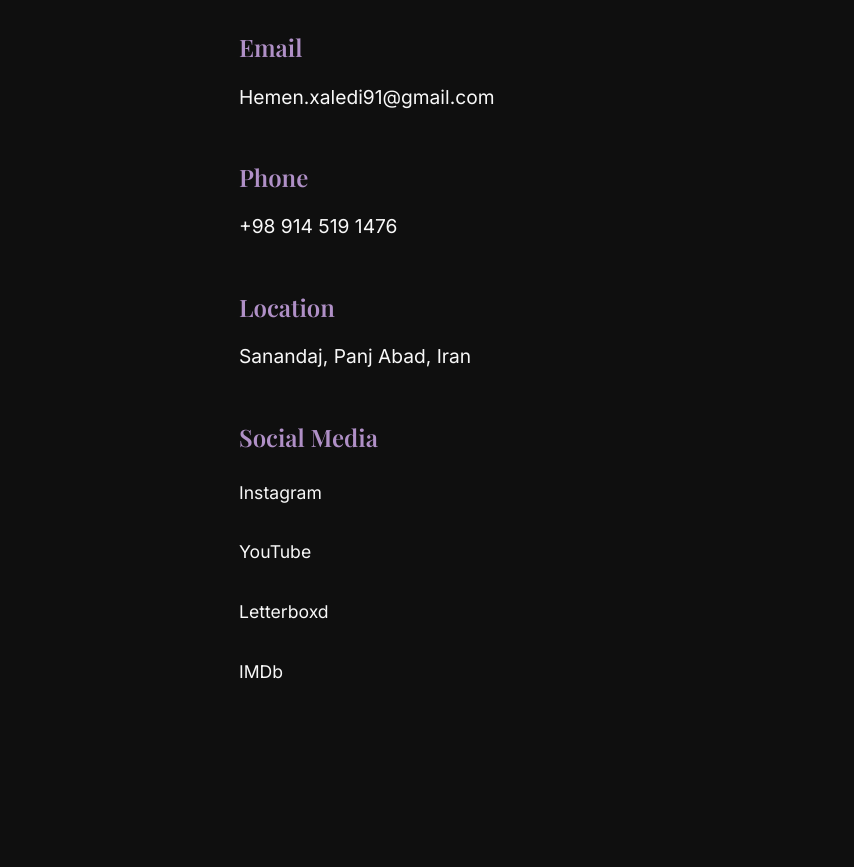
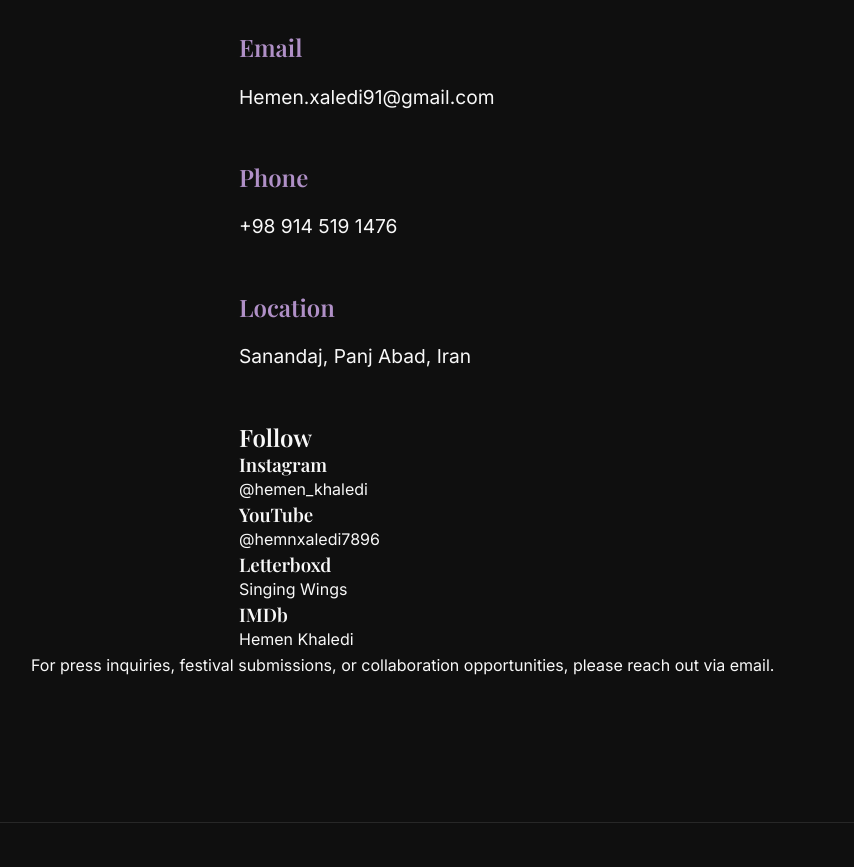
Before and after one commit to khaledibahman99-stack/Hemen-film-website-02, a plain HTML site: page contact.html in a window 1280 px wide. Shown: the part 306-1173 px from the top of the page, without its empty margins (1-855 px from the left). Drawn offline with nearby package versions, Linux system fonts and the light colour scheme.

Commit message:
Update contact.html

```diff
--- a/contact.html
+++ b/contact.html
@@ -13,12 +13,14 @@
   <header class="header">
     <div class="header-content">
       <div class="logo-section">
+        <a href="index.html">
           <img src="https://i.ibb.co/2YhpzxfR/LOGO.png" alt="Hemen Khaledi Logo" class="logo-img">
           <span class="logo-text">
             <span data-lang="en">Hemen Khaledi</span>
             <span data-lang="fa">هیمن خالدی</span>
             <span data-lang="ku">هێمن خالیدی</span>
           </span>
+        </a>
       </div>
       <nav class="nav-desktop">
         <a href="index.html" class="lang-link">
@@ -106,10 +108,10 @@
     </h1>
     <div class="contact-container">
       <div class="contact-info">
-        <h2>
-          <span data-lang="en">Get in Touch</span>
-          <span data-lang="fa">با من در تماس باشید</span>
-          <span data-lang="ku">پەیوەندی بکە</span>
+        <h2 class="section-heading">
+          <span data-lang="en">Contact Information</span>
+          <span data-lang="fa">اطلاعات تماس</span>
+          <span data-lang="ku">زانیاری پەیوەندی</span>
         </h2>
         <div class="contact-item">
           <h3>
@@ -139,20 +141,37 @@
             <span data-lang="ku">سەنە، پێنج ئابەر، ئێران</span>
           </p>
         </div>
-        <div class="contact-item">
-          <h3>
-            <span data-lang="en">Social Media</span>
-            <span data-lang="fa">شبکه‌های اجتماعی</span>
-            <span data-lang="ku">تۆڕە کۆمەڵایەتییەکان</span>
-          </h3>
-          <ul class="social-links">
-            <li><a href="https://www.instagram.com/hemen_khaledi/" target="_blank" rel="noopener">Instagram</a></li>
-            <li><a href="https://www.youtube.com/@hemnxaledi7896" target="_blank" rel="noopener">YouTube</a></li>
-            <li><a href="https://letterboxd.com/film/singing-wings/details/" target="_blank" rel="noopener">Letterboxd</a></li>
-            <li><a href="https://m.imdb.com/title/tt38120324/?ref_=ext_shr_lnk" target="_blank" rel="noopener">IMDb</a></li>
-          </ul>
+      </div>
+      <div class="follow-info">
+        <h2 class="section-heading">
+          <span data-lang="en">Follow</span>
+          <span data-lang="fa">دنبال کنید</span>
+          <span data-lang="ku">پەیڕەوی بکە</span>
+        </h2>
+        <div class="social-item">
+          <h3>Instagram</h3>
+          <p><a href="https://www.instagram.com/hemen_khaledi/" target="_blank" rel="noopener">@hemen_khaledi</a></p>
+        </div>
+        <div class="social-item">
+          <h3>YouTube</h3>
+          <p><a href="https://www.youtube.com/@hemnxaledi7896" target="_blank" rel="noopener">@hemnxaledi7896</a></p>
+        </div>
+        <div class="social-item">
+          <h3>Letterboxd</h3>
+          <p><a href="https://letterboxd.com/film/singing-wings/details/" target="_blank" rel="noopener">Singing Wings</a></p>
+        </div>
+        <div class="social-item">
+          <h3>IMDb</h3>
+          <p><a href="https://m.imdb.com/title/tt38120324/" target="_blank" rel="noopener">Hemen Khaledi</a></p>
         </div>
       </div>
+    </div>
+    <div class="press-inquiry">
+      <p>
+        <span data-lang="en">For press inquiries, festival submissions, or collaboration opportunities, please reach out via email.</span>
+        <span data-lang="fa">برای درخواست‌های رسانه‌ای، ارسال به جشنواره‌ها یا همکاری‌های احتمالی، لطفاً از طریق ایمیل با ما در تماس باشید.</span>
+        <span data-lang="ku">بۆ داواکارییەکانی چاپەمەنی، ناردن بۆ فێستیڤاڵ، یان دەرفەتی هاوبەشی، تکایە لە ڕێگای ئیمەیلەوە پەیوەندی بکەن.</span>
+      </p>
     </div>
   </main>
   <footer class="footer">
```
Lines whose indentation alone changed are shown as unchanged.
